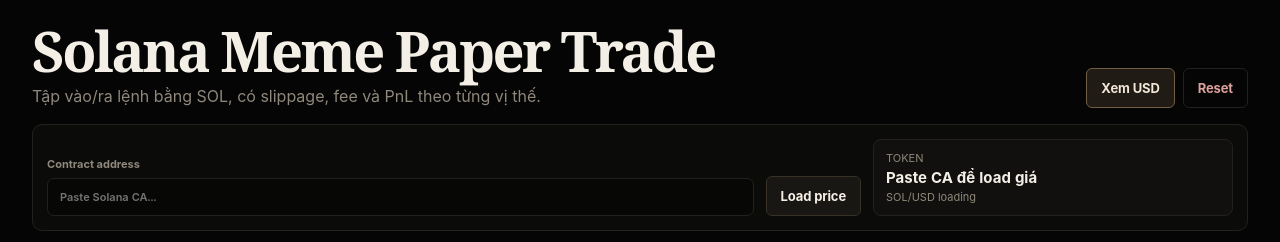
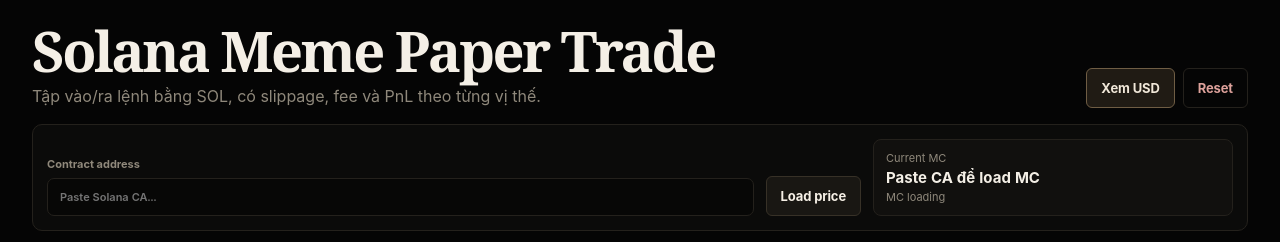
Before and after one commit to etteehustle/meme-paper-trade, a React (Vite) app: page / in a window 1280 px wide. Shown: the top 242 px of the page. Built offline with nearby package versions, Linux system fonts and the light colour scheme; no server answers.

Commit message:
fix: show only market cap in price ticker

```diff
--- a/src/App.tsx
+++ b/src/App.tsx
@@ -371,9 +371,7 @@
   const quoteMarketCap = currentMarketCapUsd(quote);
   const limitBuyPrice = marketCapToPriceSol(limitBuyMarketCapUsd, quote);
   const limitSellPrice = marketCapToPriceSol(limitSellMarketCapUsd, quote);
-  const currentPriceLine = quote
-    ? `${fmtSol(quote.priceSol)}${quote.priceUsd ? ` / ${fmtUsd(quote.priceUsd)}` : ""}`
-    : "Paste CA để load giá";
+  const currentMarketCapLine = quoteMarketCap ? `MC ${fmtCompactUsd(quoteMarketCap)}` : "Paste CA để load MC";
 
   return (
     <main className="app-shell">
@@ -403,9 +401,9 @@
         </label>
         <button type="submit" disabled={loadingQuote}>{loadingQuote ? "Loading..." : "Load price"}</button>
         <div className="price-ticker">
-          <span>{quote?.symbol ?? "TOKEN"}</span>
-          <strong>{currentPriceLine}</strong>
-          <small>{quote ? `Updated ${dateLabel(quote.updatedAt)}` : solUsd ? `SOL ${fmtUsd(solUsd)}` : "SOL/USD loading"}</small>
+          <span>{quote?.symbol ?? "Current MC"}</span>
+          <strong>{currentMarketCapLine}</strong>
+          <small>{quote ? `Updated ${dateLabel(quote.updatedAt)}` : "MC loading"}</small>
         </div>
       </form>
 
```
